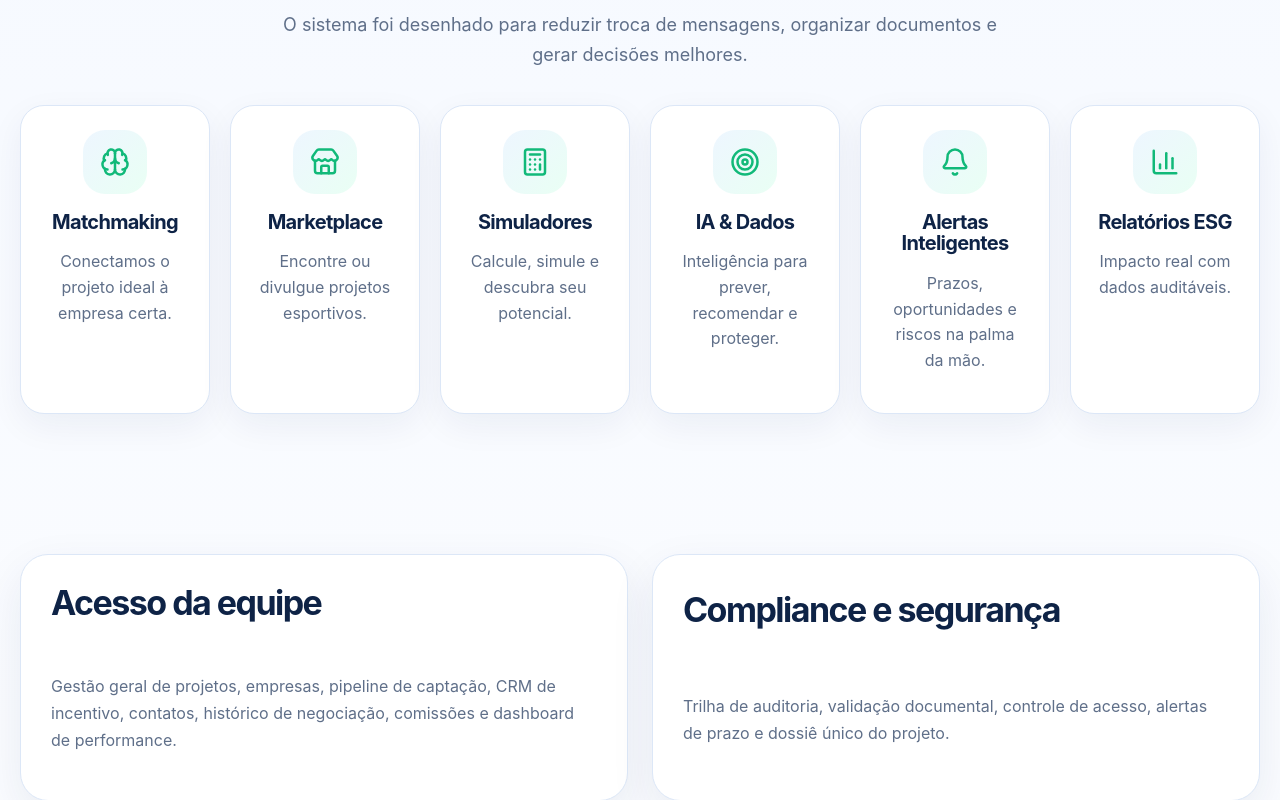
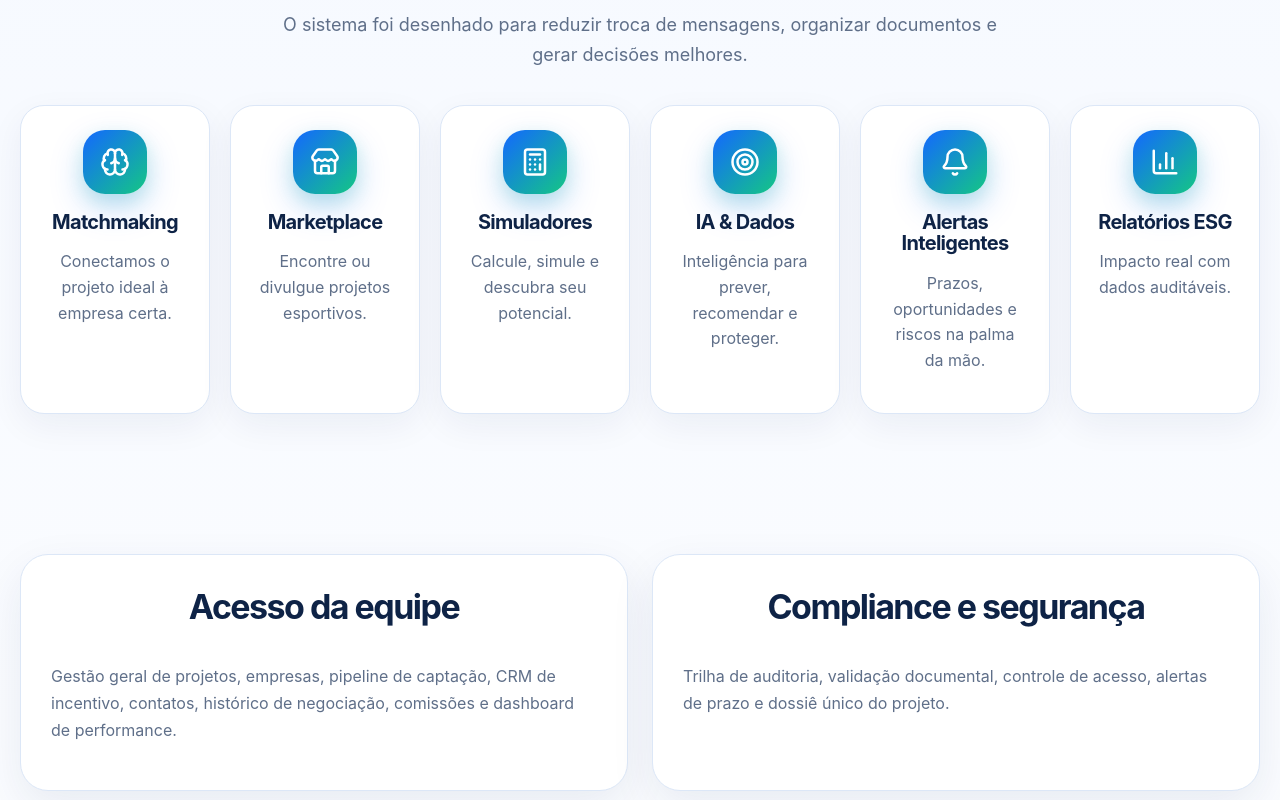
Before and after one commit to Brunoleoguilherme/incentivou-site, a Next.js app: page /plataforma in a window 1280 px wide. Shown: the part 1740-2540 px from the top of the page. Built offline with nearby package versions, Linux system fonts and the light colour scheme.

Commit message:
Ajusta icones e textos da plataforma

```diff
--- a/app/globals.css
+++ b/app/globals.css
@@ -3652,3 +3652,61 @@ main {
 .executorCopyHighlight strong {
   color: var(--green-2);
 }
+
+/* ÍCONES PREMIUM PLATFORM */
+
+.featureIcon.gradient {
+  width: 74px;
+  height: 74px;
+  border-radius: 24px;
+  display: flex;
+  align-items: center;
+  justify-content: center;
+
+  background: linear-gradient(
+    135deg,
+    #1368ff 0%,
+    #14c784 100%
+  );
+
+  box-shadow:
+    0 14px 34px rgba(19,104,255,.22),
+    0 8px 18px rgba(20,199,132,.18);
+
+  color: #fff;
+}
+
+.featureIcon.gradient svg {
+  color: white;
+}
+
+/* PLATAFORMA - AJUSTES PREMIUM */
+
+.platformFeatureIcon {
+  background: linear-gradient(135deg, #1368ff 0%, #14c784 100%) !important;
+  color: #fff !important;
+  box-shadow:
+    0 14px 34px rgba(19,104,255,.22),
+    0 8px 18px rgba(20,199,132,.18) !important;
+}
+
+.platformFeatureIcon svg {
+  color: #fff !important;
+  stroke: #fff !important;
+}
+
+.platformInfoPanel {
+  display: flex !important;
+  flex-direction: column !important;
+  justify-content: flex-start !important;
+  padding-top: 34px !important;
+}
+
+.platformInfoPanel h2 {
+  margin-bottom: 16px !important;
+}
+
+.platformInfoPanel p {
+  margin-top: 0 !important;
+  line-height: 1.7 !important;
+}
--- a/app/plataforma/page.js
+++ b/app/plataforma/page.js
@@ -68,7 +68,7 @@ export default function Plataforma() {
           <div className="cards platformFeatureGrid">
             {platformFeatures.map(({ icon: Icon, title, text }) => (
               <div className="card platformFeatureCard" key={title}>
-                <div className="platformFeatureIcon">
+                <div className="platformFeatureIcon gradient">
                   <Icon size={30} />
                 </div>
 
```
